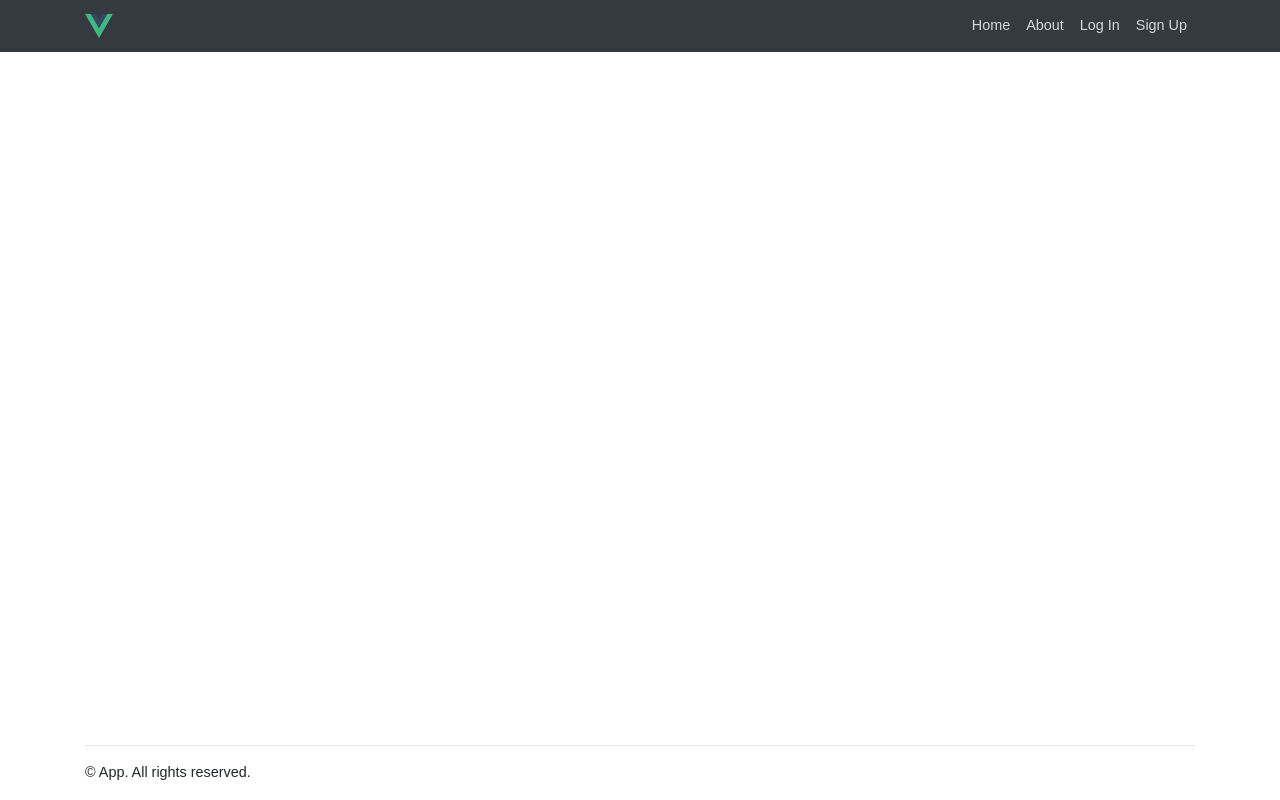
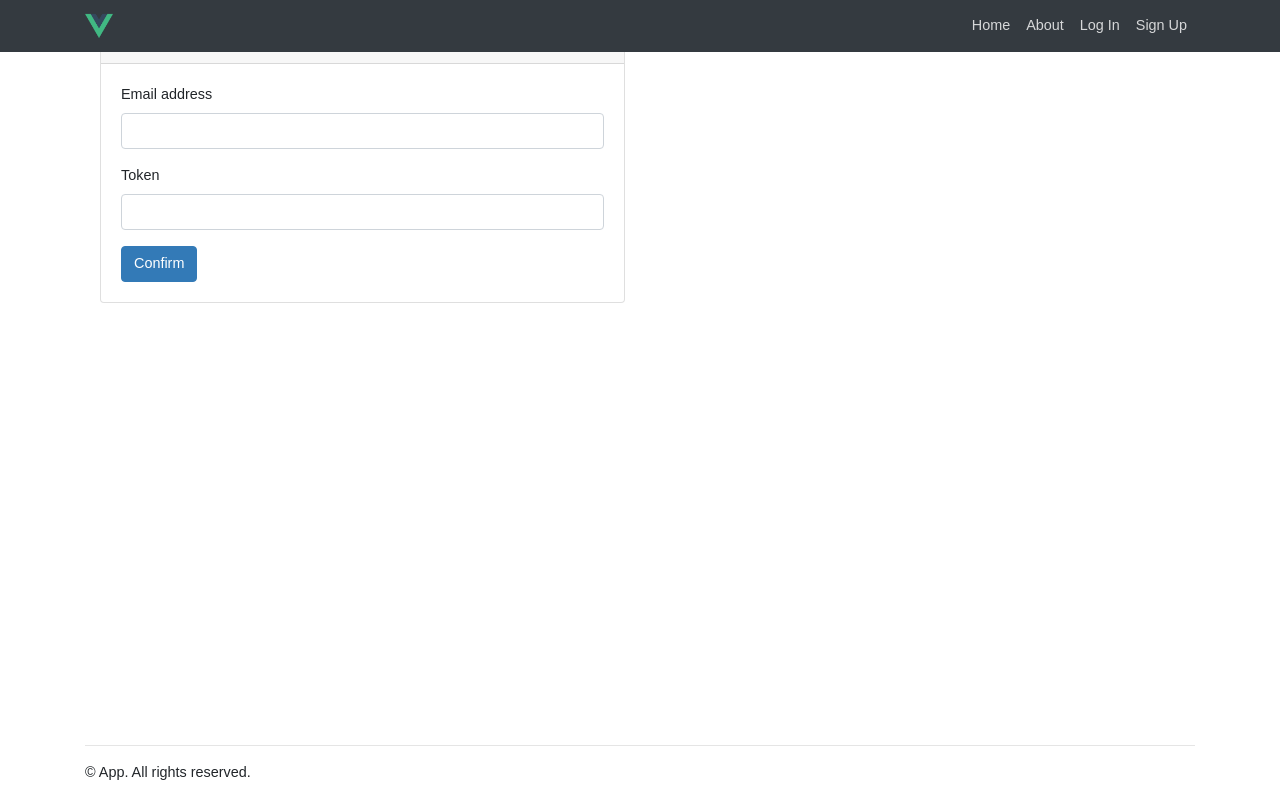
Before and after one commit to studxxx/video-service, a Vue app in the folder frontend/: page /signup/confirm in a window 1280 px wide. Built offline with nearby package versions, Linux system fonts and the light colour scheme; no server answers.

Commit message:
Added create and confirm user

```diff
--- a/frontend/src/router/index.js
+++ b/frontend/src/router/index.js
@@ -23,7 +23,12 @@
   {
     path: '/signup',
     name: 'signup',
-    component: () => import('../views/SignUp.vue')
+    component: () => import('../views/SignUp/Request.vue')
+  },
+  {
+    path: '/signup/confirm',
+    name: 'signup.confirm',
+    component: () => import('../views/SignUp/Confirm.vue')
   }
 ];
 
--- a/frontend/src/store/index.js
+++ b/frontend/src/store/index.js
@@ -5,8 +5,12 @@
 
 export default new Vuex.Store({
   state: {
+    currentEmail: null
   },
   mutations: {
+    changeCurrentEmail(state, email) {
+      state.currentEmail = email;
+    }
   },
   actions: {
   },
--- a/frontend/src/views/Login.vue
+++ b/frontend/src/views/Login.vue
@@ -30,7 +30,7 @@
     data() {
       return {
         form: {
-          email: null,
+          email: this.$store.state.currentEmail,
           password: null,
         }
       }
--- /dev/null
+++ b/frontend/src/views/SignUp/Confirm.vue
@@ -0,0 +1,82 @@
+<template>
+  <div class="rov">
+    <div class="col-md-6">
+      <div class="card">
+        <div class="card-header">
+          Sign Up
+        </div>
+        <div class="card-body">
+          <b-alert variant="danger" v-if="error" show>{{error}}</b-alert>
+
+          <b-form @submit="confirm">
+            <b-form-group label="Email address" label-for="confirmEmail">
+              <b-form-input id="confirmEmail"
+                            type="email"
+                            v-model="form.email"
+                            aria-describedby="confirmEmailError"
+                            :state="errors.email ? false : null"
+                            required>
+              </b-form-input>
+              <b-form-invalid-feedback id="confirmEmailError">{{errors.email}}</b-form-invalid-feedback>
+            </b-form-group>
+
+            <b-form-group label="Token" label-for="confirmToken">
+              <b-form-input id="confirmToken"
+                            type="number"
+                            v-model="form.token"
+                            aria-describedby="confirmTokenError"
+                            :state="errors.token ? false : null"
+                            required>
+              </b-form-input>
+              <b-form-invalid-feedback id="confirmTokenError">{{errors.token}}</b-form-invalid-feedback>
+            </b-form-group>
+
+            <b-button type="submit" variant="primary">Confirm</b-button>
+
+          </b-form>
+        </div>
+      </div>
+    </div>
+  </div>
+</template>
+
+<script>
+  import axios from 'axios';
+
+  export default {
+    data() {
+      return {
+        form: {
+          email: this.$store.state.currentEmail,
+          token: '',
+        },
+        error: null,
+        errors: []
+      }
+    },
+    methods: {
+      confirm(event) {
+        event.preventDefault();
+        this.error = null;
+        this.errors = [];
+        axios
+          .post('/auth/signup/confirm', this.form)
+          .then(() => {
+            this.$store.commit('changeCurrentEmail', this.form.email);
+            this.$router.push({name: 'login'});
+          })
+          .catch(error => {
+            if (error.response) {
+              if (error.response.data.error) {
+                this.error = error.response.data.error;
+              } else if (error.response.data.errors) {
+                this.errors = error.response.data.errors;
+              }
+            } else {
+              console.log(error.message);
+            }
+          });
+      }
+    },
+  }
+</script>
--- /dev/null
+++ b/frontend/src/views/SignUp/Request.vue
@@ -0,0 +1,81 @@
+<template>
+  <div class="row">
+    <div class="col-md-6">
+      <div class="card">
+        <div class="card-header">
+          Sign Up
+        </div>
+        <div class="card-body">
+          <b-alert variant="danger" v-if="error" show>{{error}}</b-alert>
+
+          <b-form @submit="signup">
+            <b-form-group label="Email address" label-for="signupEmail">
+              <b-form-input id="signupEmail"
+                            type="email"
+                            v-model="form.email"
+                            aria-describedby="signupEmailError"
+                            :state="errors.email ? false : null"
+                            required>
+              </b-form-input>
+              <b-form-invalid-feedback id="signupEmailError">{{errors.email}}</b-form-invalid-feedback>
+            </b-form-group>
+
+            <b-form-group label="Password" label-for="signupPassword">
+              <b-form-input id="signupPassword"
+                            type="password"
+                            v-model="form.password"
+                            aria-describedby="signupEmailError"
+                            :state="errors.password ? false : null"
+                            required>
+              </b-form-input>
+              <b-form-invalid-feedback id="signupPasswordError">{{errors.password}}</b-form-invalid-feedback>
+            </b-form-group>
+
+            <b-button type="submit" variant="primary">Sign Up</b-button>
+          </b-form>
+        </div>
+      </div>
+    </div>
+  </div>
+</template>
+
+<script>
+  import axios from 'axios';
+
+  export default {
+    data() {
+      return {
+        form: {
+          email: '',
+          password: '',
+        },
+        error: null,
+        errors: []
+      }
+    },
+    methods: {
+      signup(event) {
+        event.preventDefault();
+        this.error = null;
+        this.errors = [];
+        axios
+          .post('/auth/signup', this.form)
+          .then(() => {
+            this.$store.commit('changeCurrentEmail', this.form.email);
+            this.$router.push({name: 'signup.confirm'});
+          })
+          .catch(error => {
+            if (error.response) {
+              if (error.response.data.error) {
+                this.error = error.response.data.error;
+              } else if (error.response.data.errors) {
+                this.errors = error.response.data.errors;
+              }
+            } else {
+              console.log(error.message);
+            }
+          });
+      }
+    },
+  }
+</script>
```
